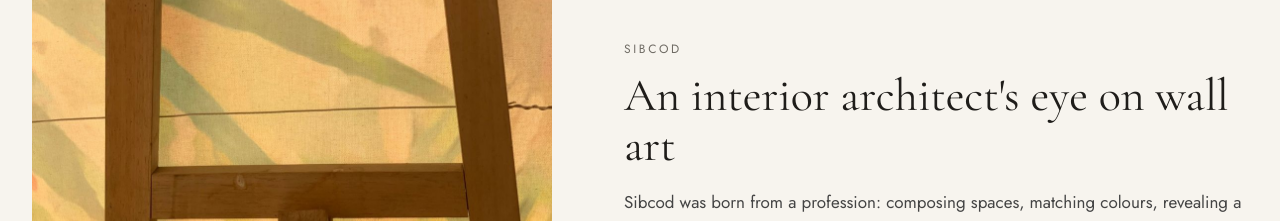
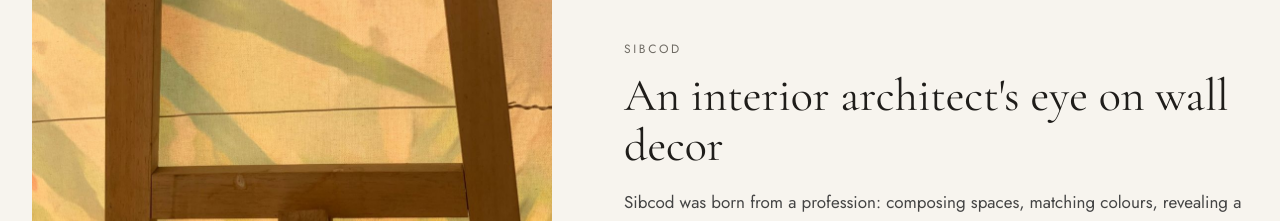
Before and after one commit to antoinecomar-rgb/sibcod-site, a Next.js app: page / in a window 1280 px wide. Shown: the part 5028-5249 px from the top of the page. Built offline with nearby package versions, Linux system fonts and the light colour scheme; no server answers; the database is empty.

Commit message:
Accueil : titre « posé sur la décoration murale »

```diff
--- a/app/page.js
+++ b/app/page.js
@@ -40,7 +40,7 @@ const T = {
     prK: "Custom projects", prT: "Give a place its identity",
     prS: "Hotel, holiday rental, restaurant, offices, property development: a series of artworks matched to your walls, up to very large formats, chosen with an interior architect's eye.",
     prB: "Talk about your project", prC: "A gift, a single artwork?", prL: "The collection",
-    sbK: "Sibcod", sbT: "An interior architect's eye on wall art",
+    sbK: "Sibcod", sbT: "An interior architect's eye on wall decor",
     sbS: "Sibcod was born from a profession: composing spaces, matching colours, revealing a wall. Each artwork is designed for the place it will take: the light of a room, the breathing space around a frame, the dialogue with its neighbours.",
     sbM: "Its source: the light, the sea and the vegetation of Martinique.", sbL: "Discover Sibcod",
     steps: [["Choose the artwork", "By colour, by theme, or by composing your wall."], ["Size and support", "From a small frame to very large formats, on paper, canvas, metal, wood or acrylic."], ["Printed for you", "Made to order by our partner workshop Pictorem, then delivered."]],
@@ -78,7 +78,7 @@ const T = {
     prK: "Projets sur mesure", prT: "Donner une identité à un lieu",
     prS: "Hôtel, location saisonnière, restaurant, bureaux, programme immobilier : une série d'œuvres accordées à vos murs, jusqu'au très grand format, choisie avec un œil d'architecte d'intérieur.",
     prB: "Parler de votre projet", prC: "Un cadeau, une seule œuvre ?", prL: "La collection",
-    sbK: "Sibcod", sbT: "Un regard d'architecte d'intérieur, posé sur l'art mural",
+    sbK: "Sibcod", sbT: "Un regard d'architecte d'intérieur, posé sur la décoration murale",
     sbS: "Sibcod est né d'un métier : composer des espaces, accorder des couleurs, révéler un mur. Chaque œuvre est pensée pour la place qu'elle prendra : la lumière d'une pièce, la respiration autour d'un cadre, le dialogue avec ses voisines.",
     sbM: "La lumière, la mer et la végétation de la Martinique en sont la source.", sbL: "Découvrir Sibcod",
     steps: [["Choisissez l'œuvre", "Par couleur, par thème, ou en composant votre mur."], ["Taille et support", "Du petit cadre au très grand format, sur papier, toile, métal, bois ou acrylique."], ["Imprimée pour vous", "À la demande, par notre atelier partenaire Pictorem, puis livrée."]],
```
